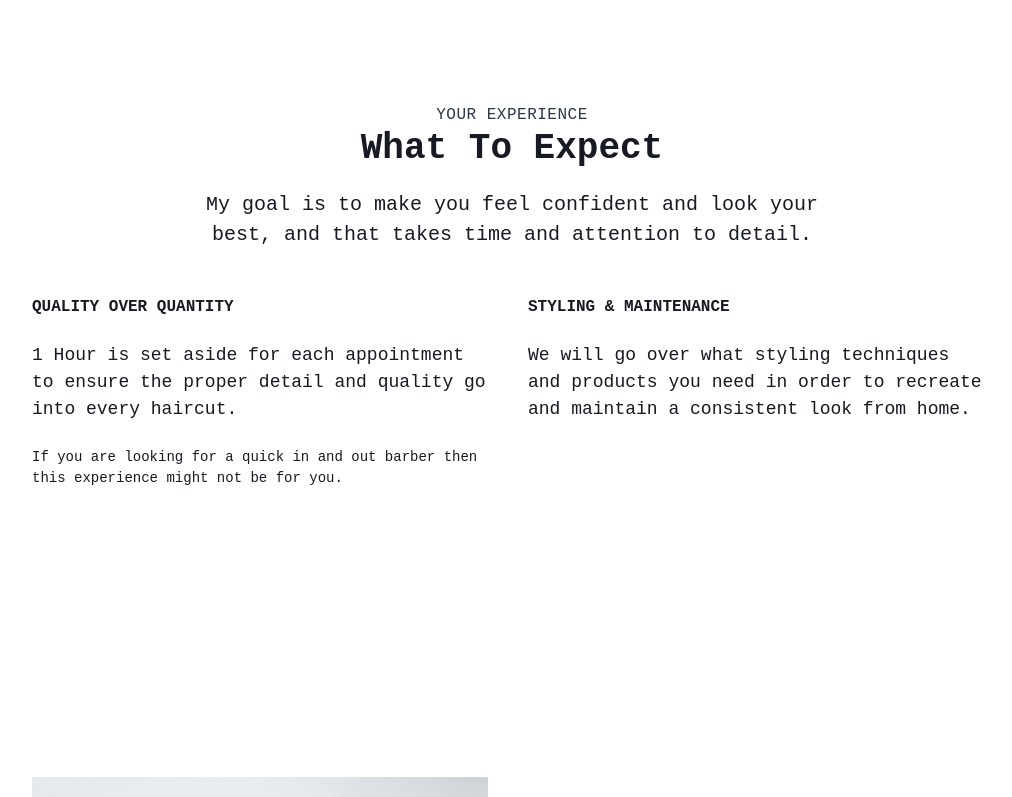
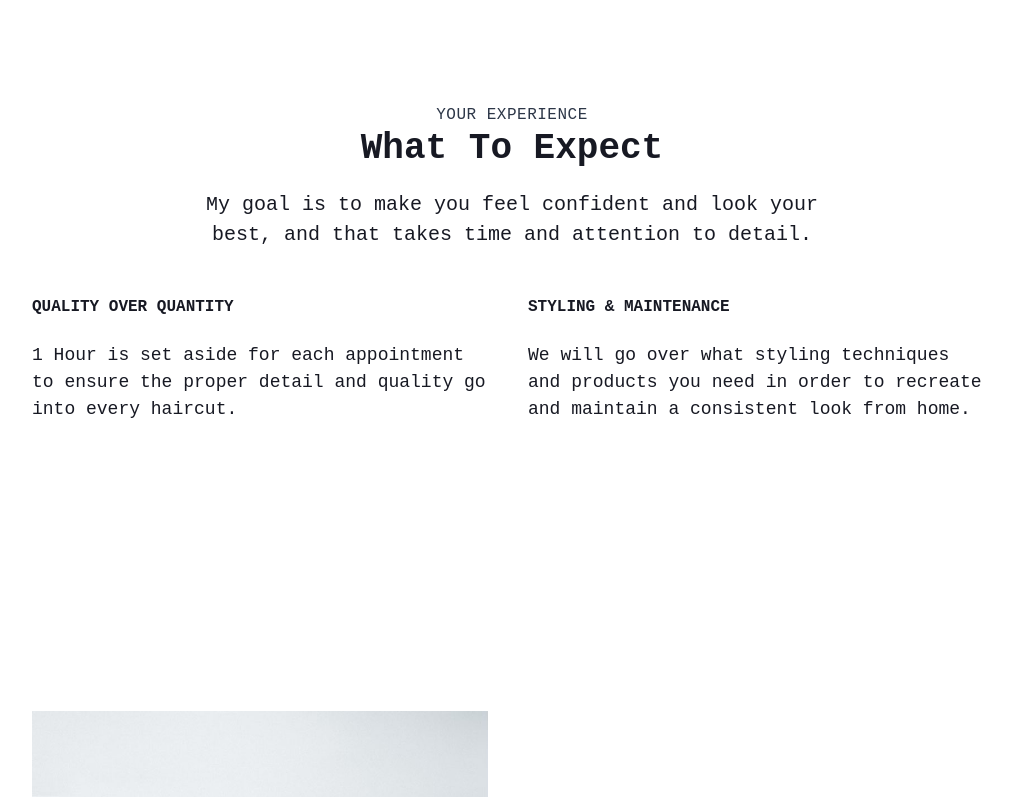
Before and after one commit to lucasmarohn/jaylon-butte-com, a Next.js app: page / in a window 1280 px wide. Shown: the part 2000-2797 px from the top of the page, without its empty margins (128-1140 px from the left). Built offline with nearby package versions, Linux system fonts and the light colour scheme.

Commit message:
remove disclaimer

```diff
--- a/pages/index.js
+++ b/pages/index.js
@@ -120,7 +120,6 @@ export default function Home() {
               <Stack spacing={6}>
                 <Heading size="sm">QUALITY OVER QUANTITY</Heading>
                 <Text>1 Hour is set aside for each appointment to ensure the proper detail and quality go into every haircut.</Text>
-                <Text maxW="500px" fontSize="sm">If you are looking for a quick in and out barber then this experience might not be for you. </Text>
               </Stack>
               <Stack spacing={6}>
                 <Heading size="sm">STYLING &amp; MAINTENANCE</Heading>
```
